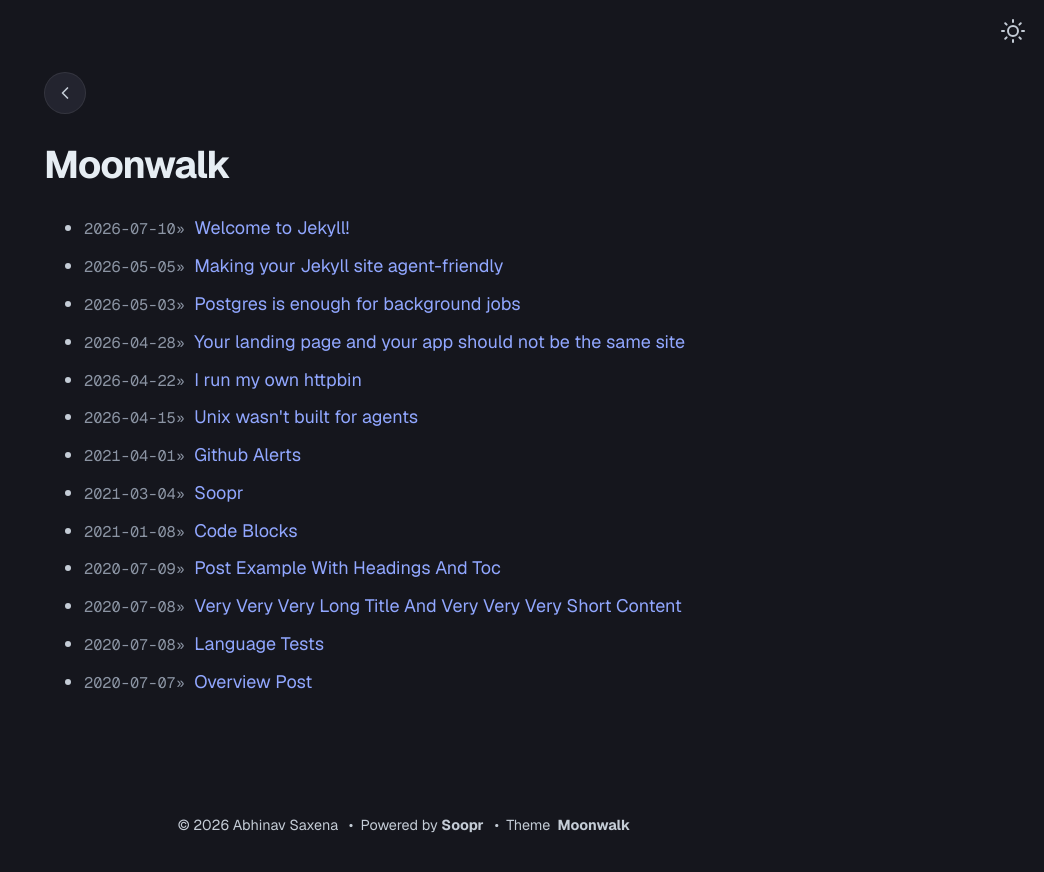
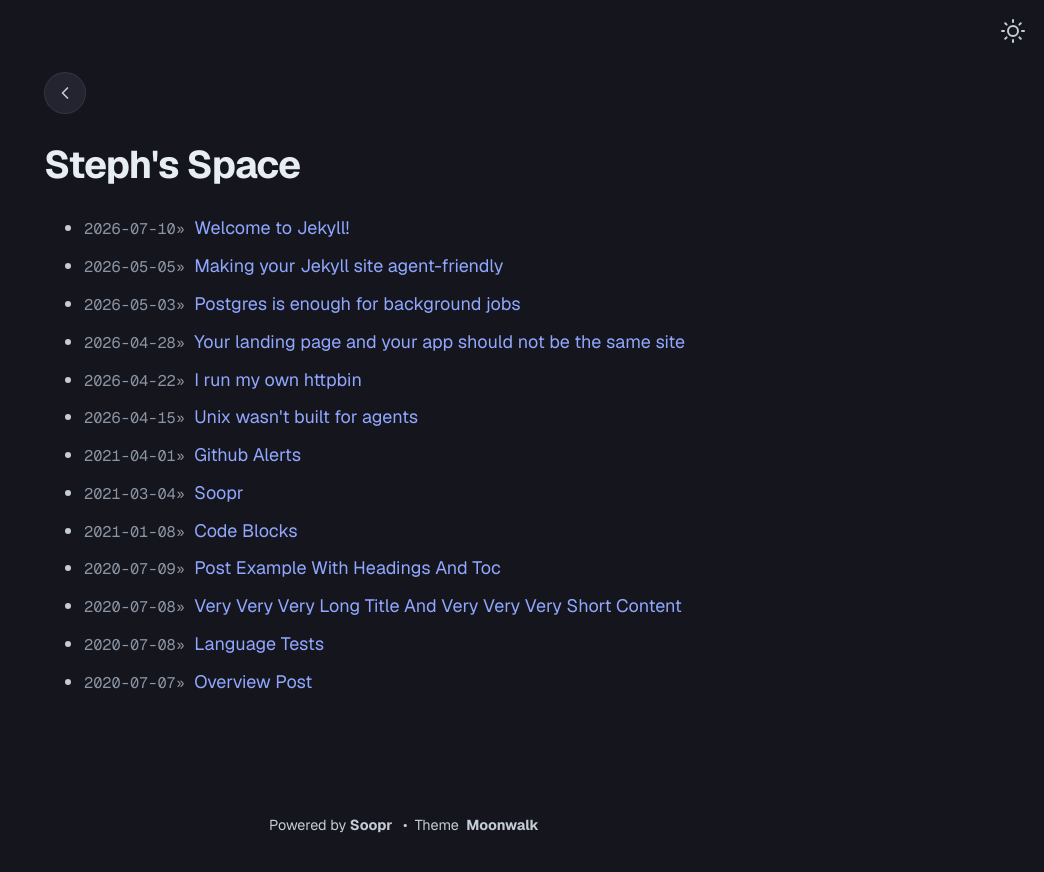
Before and after one commit to sz-does-stuff/sz-does-stuff.github.io, a Jekyll site: the page built from blog.html, in a window 1280 px wide. Shown: the top 872 px of the page, without its empty margins (236-1280 px from the left). Built offline with Jekyll 4.4.1, drawn with Linux system fonts in a browser that asks for light colours.

Commit message:
Swap some options in _config.yml

```diff
--- a/_config.yml
+++ b/_config.yml
@@ -1,9 +1,9 @@
-title: Moonwalk
-author: Abhinav Saxena
-url: https://www.abhinavsaxena.com # root address of the site
-baseurl: "/moonwalk/" # set to "/moonwalk" if hosting under a project subpath
+title: Steph's Space
+author: Stephanie Zeil
+url: https://sz-does-stuff.github.io/ # root address of the site
+baseurl: "" # set to "/moonwalk" if hosting under a project subpath
 description: > # description of the site (multiple lines allowed)
-  Moonwalk is a fast and elegant Jekyll theme with a clean dark mode. It comes with horizontal list (for navbar and footer), card list (for portfolio), and a generic vertical list. It is very easy to modify in case you want to build over it - please see _layouts/home.html to do that.
+  Description of the blog goes here
 
 permalink: /:slug
 
@@ -20,13 +20,13 @@ theme_config:
   date_format: "%Y-%m-%d" # customize how date is formatted
   show_description: true # show blog description
   show_navbar: true # show horizontal navbar
-  show_footer: true # show footer links in home page,add in _data/home.yml
-  show_copyright: true # show copyright notice in footer
+  show_footer: false # show footer links in home page,add in _data/home.yml
+  show_copyright: false # show copyright notice in footer
   # following keys are using to create home layout
   show_projects: true # show projects as cards, add in _data/home.yml
   show_blog: true # show blog posts added in _posts
-  show_old_projects: true # show old projects as cards, add in _data/home.yml
-  show_misc_list: false # show generic vertical list for misc details, add _data/home.yml
+  show_old_projects: false # show old projects as cards, add in _data/home.yml
+  show_misc_list: true # show generic vertical list for misc details, add _data/home.yml
   show_reading_time: true # show number of words and reading time in the blog posts
   show_tags: true # show tags in a blog posts
   show_code_copy: true # show copy button on code blocks
@@ -35,12 +35,12 @@ theme_config:
   show_post_nav: true # show prev/next links on posts
   show_toc: true # allow per-post table of contents via toc: true front matter
   show_footnote_tooltips: true # show footnote text on hover instead of scrolling to bottom
-  show_link_previews: true # show preview cards when hovering internal post links
+  show_link_previews: false # show preview cards when hovering internal post links
   # options for "home" page
   home:
+    title_blog: Blog
     title_projects: Portfolio
     title_misc_list: Details
-    title_blog: Blog
     title_old_projects: Old Projects
 
 soopr:
```
